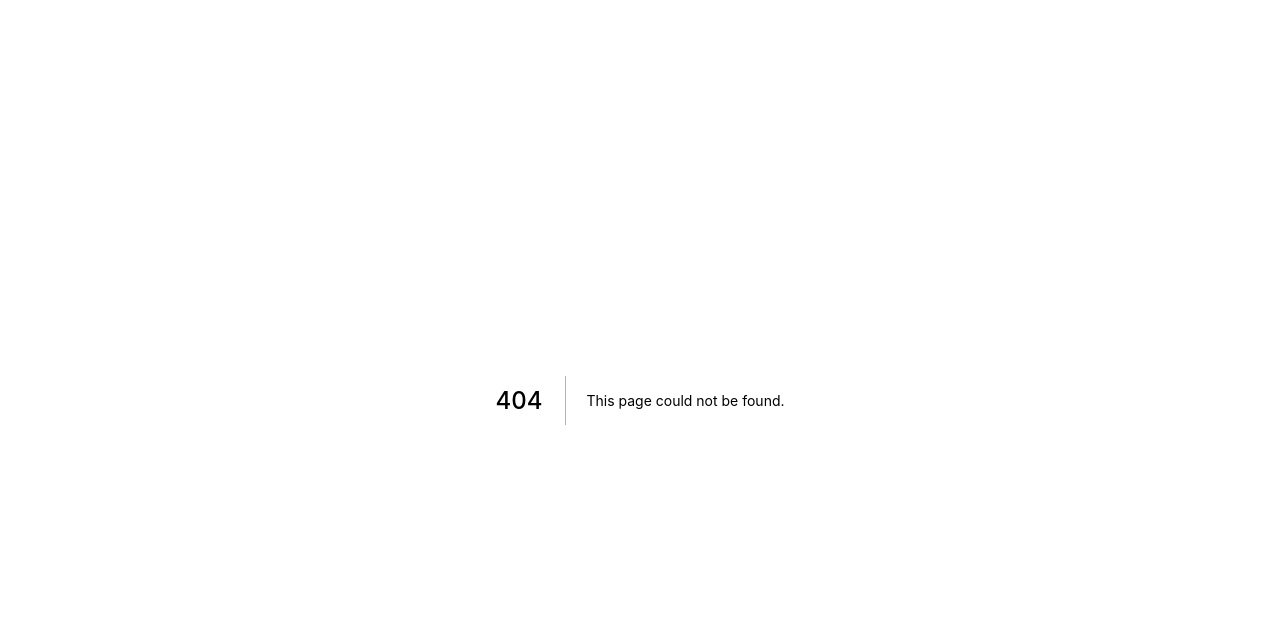
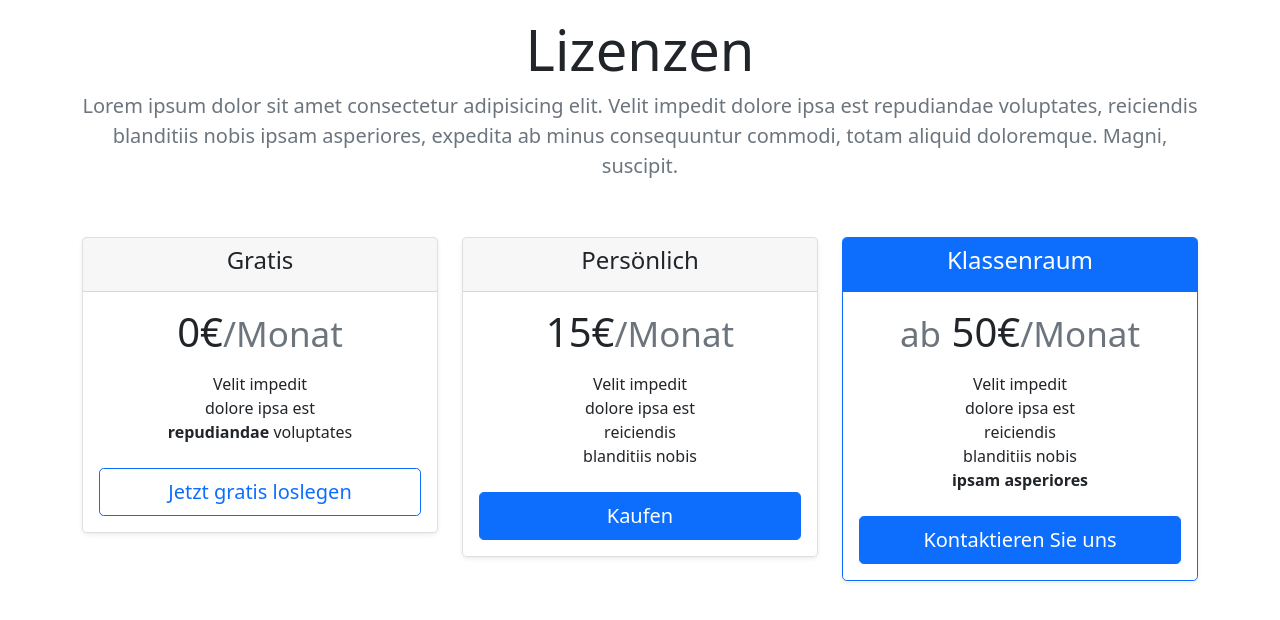
Before and after one commit to mamidenn/buchner-licenses, a Next.js app: page /licenses in a window 1280 px wide. Before the commit this address had no page. Shown: the top 620 px of the page. Built offline with nearby package versions, Linux system fonts and the light colour scheme.

Commit message:
Steal license offer page

```diff
--- /dev/null
+++ b/components/Card.tsx
@@ -0,0 +1,32 @@
+import React, { FunctionComponent } from "react";
+import classNames from "classnames";
+
+type CardProps = {
+  header: string;
+  primary?: boolean;
+};
+
+export const Card: FunctionComponent<CardProps> = ({
+  header,
+  children,
+  primary,
+}) => {
+  return (
+    <div
+      className={classNames("card", "rounded-3", "shadow-sm", {
+        "border-primary": primary,
+      })}
+    >
+      <div
+        className={classNames("card-header", {
+          "bg-primary": primary,
+          "text-white": primary,
+          "border-primary": primary,
+        })}
+      >
+        <h4>{header}</h4>
+      </div>
+      <div className="card-body">{children}</div>
+    </div>
+  );
+};
--- a/package.json
+++ b/package.json
@@ -10,11 +10,13 @@
   },
   "dependencies": {
     "bootstrap": "^5.0.2",
+    "classnames": "^2.3.1",
     "next": "11.0.1",
     "react": "17.0.2",
     "react-dom": "17.0.2"
   },
   "devDependencies": {
+    "@types/bootstrap": "^5.0.17",
     "@types/react": "17.0.15",
     "eslint": "7.32.0",
     "eslint-config-next": "11.0.1",
--- a/pages/_app.tsx
+++ b/pages/_app.tsx
@@ -1,7 +1,12 @@
-import '../styles/globals.css'
-import type { AppProps } from 'next/app'
+import "bootstrap/dist/css/bootstrap.css";
+// import "../styles/globals.css";
+import type { AppProps } from "next/app";
 
 function MyApp({ Component, pageProps }: AppProps) {
-  return <Component {...pageProps} />
+  return (
+    <div className="container py-3">
+      <Component {...pageProps} />
+    </div>
+  );
 }
-export default MyApp
+export default MyApp;
--- /dev/null
+++ b/pages/licenses.tsx
@@ -0,0 +1,70 @@
+import { Card } from "../components/Card";
+
+export default function Licenses() {
+  return (
+    <>
+      <div className="pb-3 mb-4 mx-auto text-center">
+        <h1 className="display-4 fw-normal">Lizenzen</h1>
+        <p className="fs-5 text-muted">
+          Lorem ipsum dolor sit amet consectetur adipisicing elit. Velit impedit
+          dolore ipsa est repudiandae voluptates, reiciendis blanditiis nobis
+          ipsam asperiores, expedita ab minus consequuntur commodi, totam
+          aliquid doloremque. Magni, suscipit.
+        </p>
+      </div>
+      <div className="row row-cols-1 row-cols-md-3 mb-3 text-center">
+        <div className="col">
+          <Card header="Gratis">
+            <h1 className="card-title text-nowrap">
+              0€<small className="text-muted fw-light">/Monat</small>
+            </h1>
+            <ul className="list-unstyled mt-3 mb-4">
+              <li>Velit impedit</li>
+              <li>dolore ipsa est</li>
+              <li>
+                <strong>repudiandae</strong> voluptates
+              </li>
+            </ul>
+            <button className="w-100 btn btn-lg btn-outline-primary">
+              Jetzt gratis loslegen
+            </button>
+          </Card>
+        </div>
+        <div className="col">
+          <Card header="Persönlich">
+            <h1 className="card-title text-nowrap">
+              15€<small className="text-muted fw-light">/Monat</small>
+            </h1>
+            <ul className="list-unstyled mt-3 mb-4">
+              <li>Velit impedit</li>
+              <li>dolore ipsa est</li>
+              <li>reiciendis</li>
+              <li>blanditiis nobis</li>
+            </ul>
+            <button className="w-100 btn btn-lg btn-primary">Kaufen</button>
+          </Card>
+        </div>
+        <div className="col">
+          <Card header="Klassenraum" primary>
+            <h1 className="card-title text-nowrap">
+              <small className="text-muted fw-light">ab</small> 50€
+              <small className="text-muted fw-light">/Monat</small>
+            </h1>
+            <ul className="list-unstyled mt-3 mb-4">
+              <li>Velit impedit</li>
+              <li>dolore ipsa est</li>
+              <li>reiciendis</li>
+              <li>blanditiis nobis</li>
+              <li>
+                <strong>ipsam asperiores</strong>
+              </li>
+            </ul>
+            <button className="w-100 btn btn-lg btn-primary">
+              Kontaktieren Sie uns
+            </button>
+          </Card>
+        </div>
+      </div>
+    </>
+  );
+}
```
Also changed, not shown: pages/index.tsx (+4 -67 lines), 1 other file (tests, documents, lock files or other folders).
